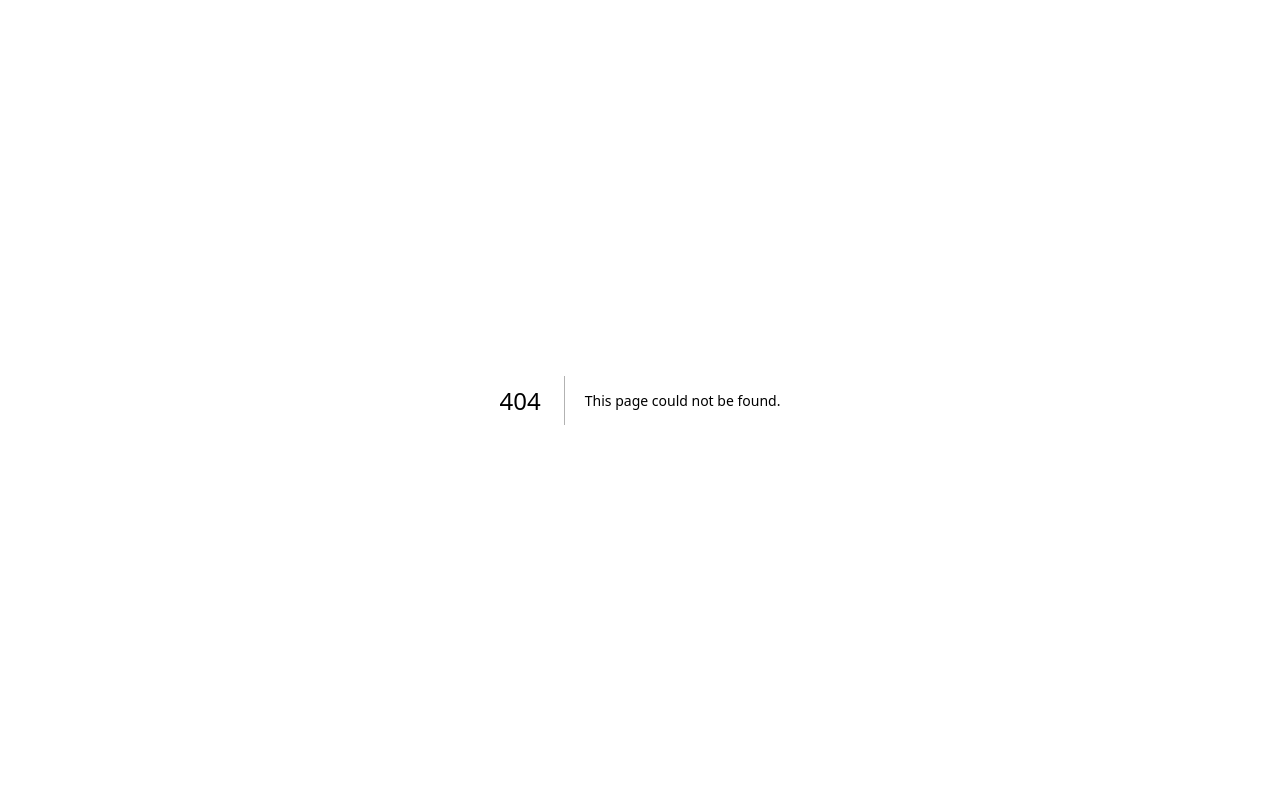
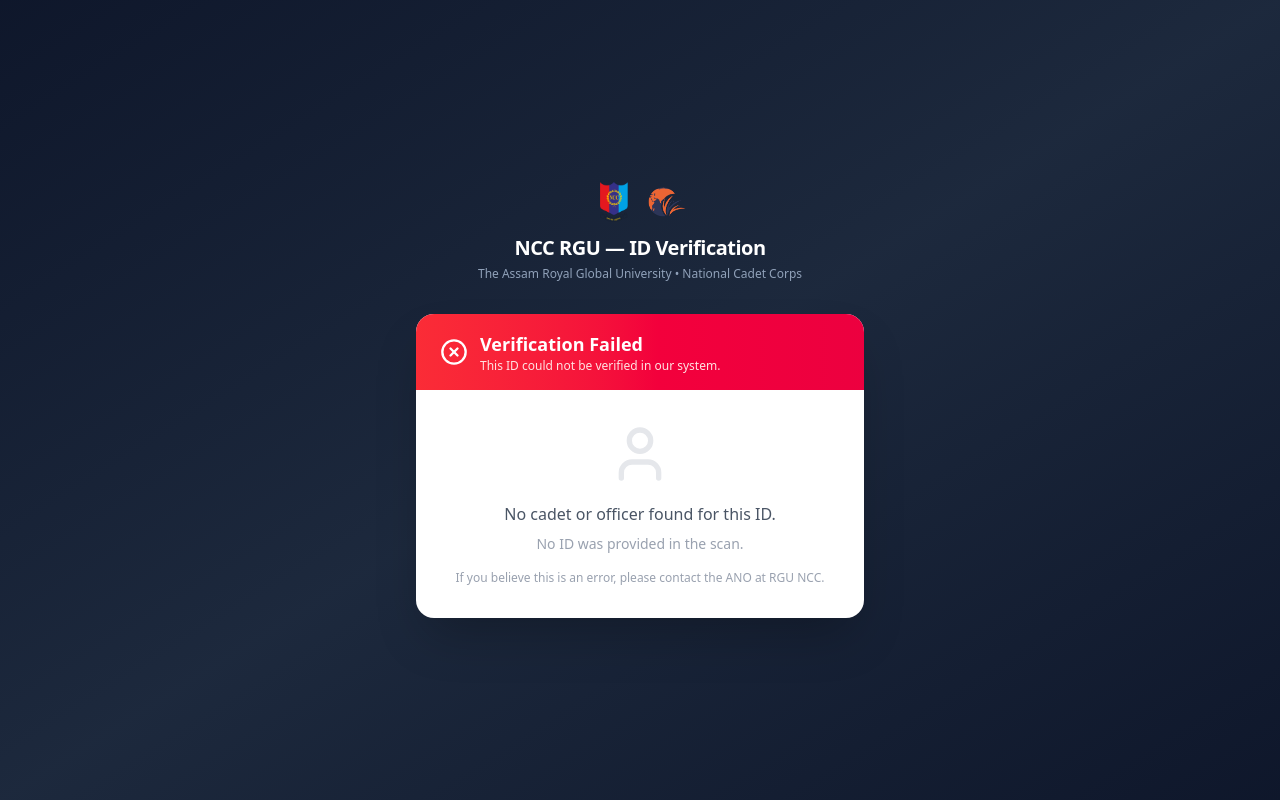
Before and after one commit to CaptainCheetah978/RGU-NCC-Web-Application, a Next.js app: page /verify in a window 1280 px wide. Before the commit this address had no page. Built offline with nearby package versions, Linux system fonts and the light colour scheme.

Commit message:
feat: add /verify page for QR code scanning

```diff
--- /dev/null
+++ b/src/app/verify/page.tsx
@@ -0,0 +1,174 @@
+"use client";
+
+import { Suspense } from "react";
+import { useSearchParams } from "next/navigation";
+import { MOCK_USERS } from "@/lib/mock-data";
+import { Shield, CheckCircle2, XCircle, User, Award, Calendar } from "lucide-react";
+
+function VerifyContent() {
+    const searchParams = useSearchParams();
+    const id = searchParams.get("id");
+
+    // Look up the user/cadet from mock data + localStorage
+    let person: Record<string, string | undefined> | null = null;
+
+    if (id) {
+        // Check mock users first
+        const mockUser = MOCK_USERS.find(u => u.id === id);
+        if (mockUser) {
+            person = {
+                name: mockUser.name,
+                role: mockUser.role,
+                regimentalNumber: (mockUser as Record<string, string>).regimentalNumber || undefined,
+            };
+        }
+
+        // Try localStorage cadets for more detail
+        if (typeof window !== "undefined") {
+            try {
+                const stored = localStorage.getItem("ncc_cadets");
+                if (stored) {
+                    const cadets = JSON.parse(stored);
+                    const cadet = cadets.find((c: Record<string, string>) => c.id === id);
+                    if (cadet) {
+                        person = {
+                            name: cadet.name,
+                            role: cadet.role,
+                            regimentalNumber: cadet.regimentalNumber,
+                            wing: cadet.wing,
+                            unitNumber: cadet.unitNumber,
+                            unitName: cadet.unitName,
+                            bloodGroup: cadet.bloodGroup,
+                            enrollmentYear: cadet.enrollmentYear,
+                        };
+                    }
+                }
+            } catch { /* ignore parse errors */ }
+        }
+    }
+
+    return (
+        <div className="min-h-screen bg-gradient-to-br from-slate-900 via-slate-800 to-slate-900 flex items-center justify-center p-4">
+            <div className="w-full max-w-md">
+                {/* Header */}
+                <div className="text-center mb-8">
+                    <div className="flex items-center justify-center space-x-3 mb-3">
+                        <img src="/ncc-logo.png" alt="NCC" className="w-10 h-10 object-contain" />
+                        <img src="/rgu-logo.png" alt="RGU" className="w-10 h-10 object-contain" />
+                    </div>
+                    <h1 className="text-white text-xl font-bold tracking-tight">NCC RGU — ID Verification</h1>
+                    <p className="text-slate-400 text-xs mt-1">The Assam Royal Global University • National Cadet Corps</p>
+                </div>
+
+                {person ? (
+                    /* Verified Card */
+                    <div className="bg-white rounded-2xl shadow-2xl overflow-hidden">
+                        <div className="bg-gradient-to-r from-green-500 to-emerald-600 px-6 py-4 flex items-center space-x-3">
+                            <CheckCircle2 className="w-7 h-7 text-white" />
+                            <div>
+                                <h2 className="text-white font-bold text-lg">Identity Verified</h2>
+                                <p className="text-green-100 text-xs">This NCC ID card is authentic and valid.</p>
+                            </div>
+                        </div>
+
+                        <div className="p-6 space-y-4">
+                            <div className="flex items-center space-x-4">
+                                <div className="w-16 h-16 rounded-full bg-gradient-to-br from-[#002147] to-blue-900 flex items-center justify-center text-2xl font-bold text-white shrink-0">
+                                    {person.name?.charAt(0)}
+                                </div>
+                                <div>
+                                    <h3 className="text-xl font-bold text-gray-900">{person.name}</h3>
+                                    <span className="inline-block px-2.5 py-0.5 bg-red-50 text-red-700 rounded-full text-xs font-bold uppercase mt-1 border border-red-100">
+                                        {person.role}
+                                    </span>
+                                </div>
+                            </div>
+
+                            <div className="border-t border-gray-100 pt-4 space-y-3">
+                                {person.regimentalNumber && (
+                                    <div className="flex items-center justify-between text-sm">
+                                        <span className="flex items-center text-gray-500">
+                                            <Award className="w-4 h-4 mr-2" /> Regt. Number
+                                        </span>
+                                        <span className="font-mono font-bold text-gray-900">{person.regimentalNumber}</span>
+                                    </div>
+                                )}
+                                {person.wing && (
+                                    <div className="flex items-center justify-between text-sm">
+                                        <span className="flex items-center text-gray-500">
+                                            <Shield className="w-4 h-4 mr-2" /> Wing
+                                        </span>
+                                        <span className="font-bold text-gray-900 uppercase">{person.wing}</span>
+                                    </div>
+                                )}
+                                {person.unitNumber && (
+                                    <div className="flex items-center justify-between text-sm">
+                                        <span className="flex items-center text-gray-500">
+                                            <User className="w-4 h-4 mr-2" /> Unit
+                                        </span>
+                                        <span className="font-bold text-gray-900">
+                                            {person.unitNumber} {person.unitName || ""}
+                                        </span>
+                                    </div>
+                                )}
+                                {person.bloodGroup && (
+                                    <div className="flex items-center justify-between text-sm">
+                                        <span className="text-gray-500">Blood Group</span>
+                                        <span className="font-bold text-red-600">{person.bloodGroup}</span>
+                                    </div>
+                                )}
+                                {person.enrollmentYear && (
+                                    <div className="flex items-center justify-between text-sm">
+                                        <span className="flex items-center text-gray-500">
+                                            <Calendar className="w-4 h-4 mr-2" /> Enrollment
+                                        </span>
+                                        <span className="font-bold text-gray-900">{person.enrollmentYear}</span>
+                                    </div>
+                                )}
+                            </div>
+                        </div>
+
+                        <div className="bg-gray-50 px-6 py-3 text-center">
+                            <p className="text-[10px] text-gray-400 font-medium uppercase tracking-wider">
+                                Verified at {new Date().toLocaleString("en-IN")} • NCC RGU Digital System
+                            </p>
+                        </div>
+                    </div>
+                ) : (
+                    /* Not Found Card */
+                    <div className="bg-white rounded-2xl shadow-2xl overflow-hidden">
+                        <div className="bg-gradient-to-r from-red-500 to-rose-600 px-6 py-4 flex items-center space-x-3">
+                            <XCircle className="w-7 h-7 text-white" />
+                            <div>
+                                <h2 className="text-white font-bold text-lg">Verification Failed</h2>
+                                <p className="text-red-100 text-xs">This ID could not be verified in our system.</p>
+                            </div>
+                        </div>
+                        <div className="p-8 text-center">
+                            <User className="w-16 h-16 text-gray-200 mx-auto mb-4" />
+                            <p className="text-gray-600 font-medium">No cadet or officer found for this ID.</p>
+                            <p className="text-gray-400 text-sm mt-2">
+                                {id ? `ID: ${id}` : "No ID was provided in the scan."}
+                            </p>
+                            <p className="text-xs text-gray-400 mt-4">
+                                If you believe this is an error, please contact the ANO at RGU NCC.
+                            </p>
+                        </div>
+                    </div>
+                )}
+            </div>
+        </div>
+    );
+}
+
+export default function VerifyPage() {
+    return (
+        <Suspense fallback={
+            <div className="min-h-screen bg-gradient-to-br from-slate-900 via-slate-800 to-slate-900 flex items-center justify-center">
+                <p className="text-slate-400 animate-pulse">Verifying identity...</p>
+            </div>
+        }>
+            <VerifyContent />
+        </Suspense>
+    );
+}
```
